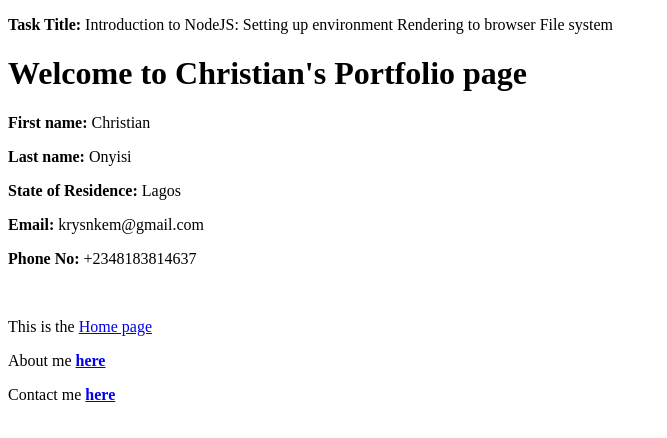
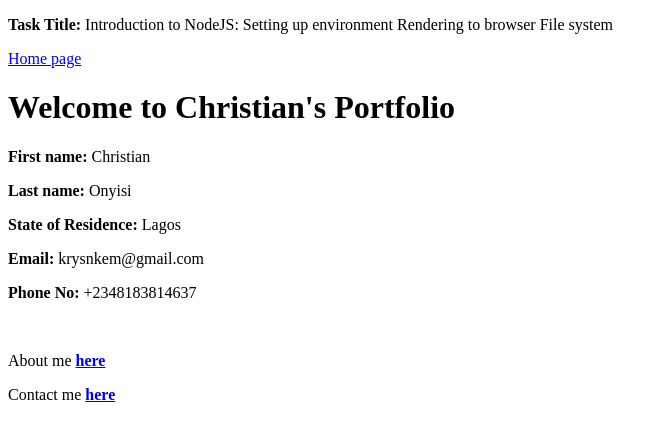
Before and after one commit to krysnkem/Zuri-Task-Setting-up-environment-Rendering-to-browser-File-system, a website: page public/index.html in a window 1280 px wide. Shown: the whole page, without its empty margins (0-667 px from the left). Drawn offline with Linux system fonts and the light colour scheme.

Commit message:
worked on the home page

```diff
--- a/public/index.html
+++ b/public/index.html
@@ -8,10 +8,11 @@
 </head>
 <body>
     <p><b>Task Title:</b>  Introduction to NodeJS: Setting up environment Rendering to browser File system</p>
+    <a href="index.html">Home page</a>
+    <h1>
+        Welcome to Christian's Portfolio
+    </h1>
 
-    <h1>
-        Welcome to Christian's Portfolio page
-    </h1>
 
     <p><b>First name:</b> Christian</p>
     <p><b>Last name:</b> Onyisi</p>
@@ -20,7 +21,6 @@
     <p><b>Phone No:</b> +2348183814637</p>
     <br>
 
-    <p>This is the <a href="index.html">Home page</a> </p>
     <p>About me <b><a href="about.html">here</a></b> </p>
     <p>Contact me <b><a href="contact.html">here</a></b> </p>
 
```
